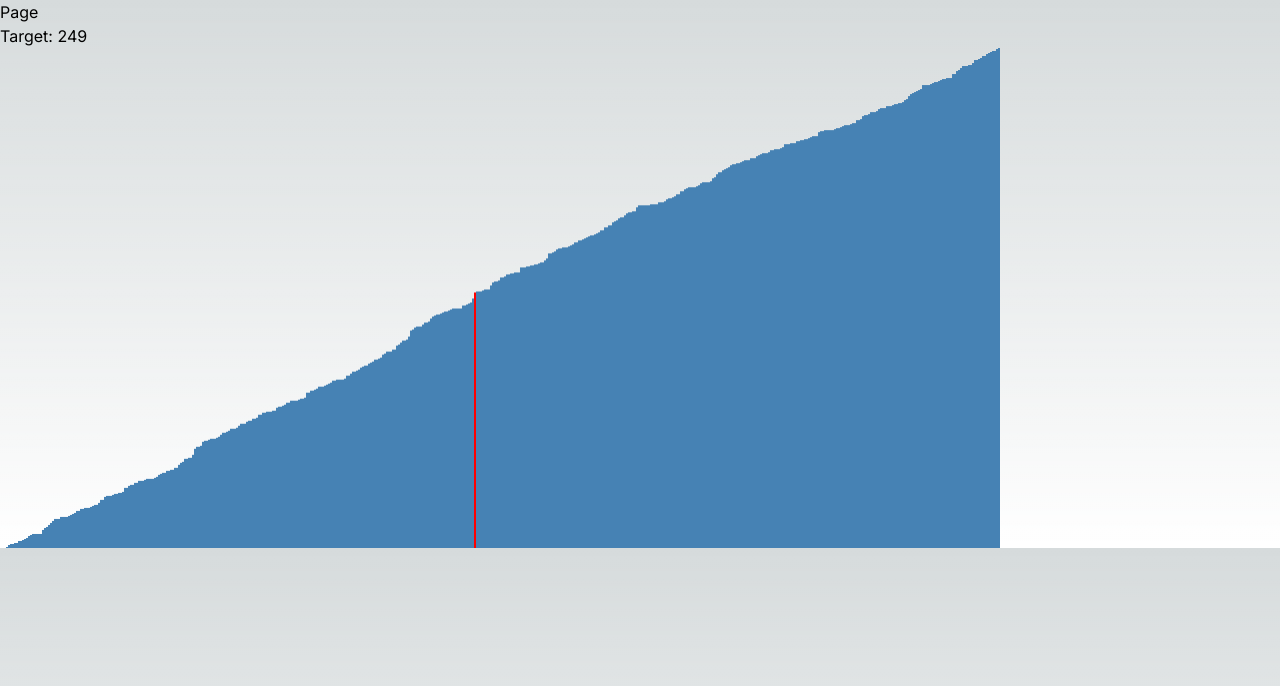
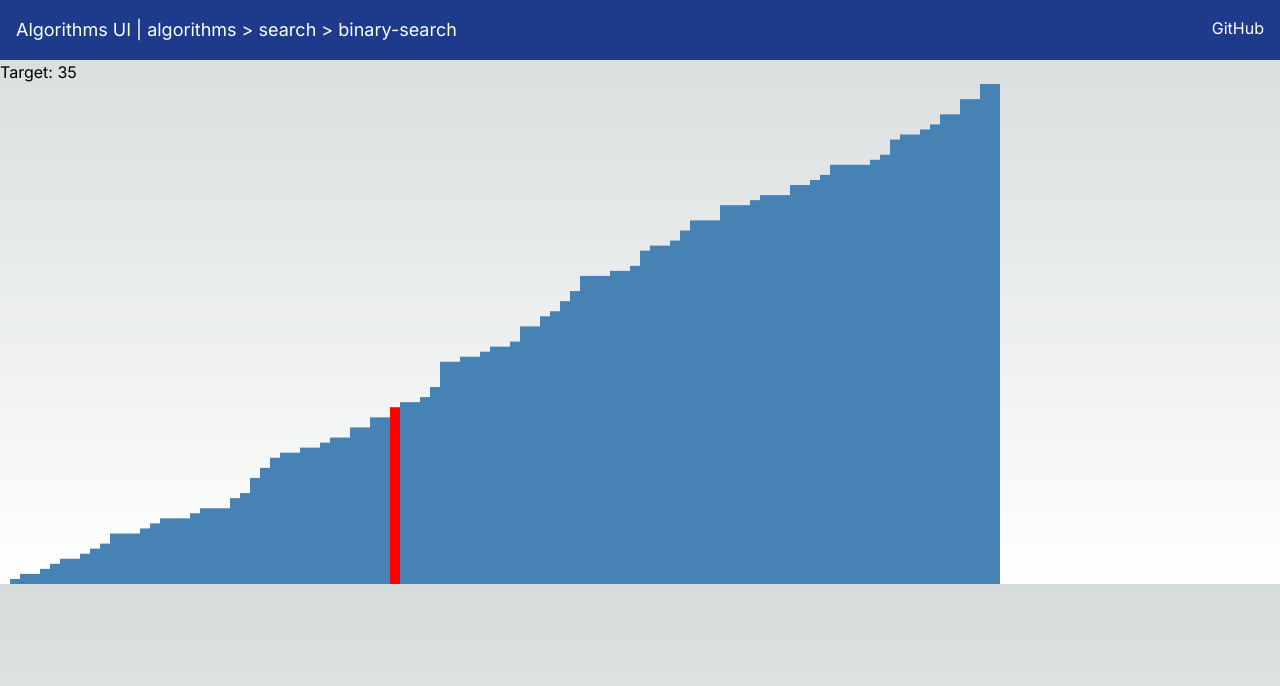
Before and after one commit to Zyoruk/algorithms-ui, a Next.js app: page /algorithms/search/binary-search in a window 1280 px wide. Shown: the top 686 px of the page. Built offline with nearby package versions, Linux system fonts and the light colour scheme.

Commit message:
refactor layout and indexing

```diff
--- a/src/app/algorithms/search/binary-search/page.tsx
+++ b/src/app/algorithms/search/binary-search/page.tsx
@@ -3,14 +3,14 @@
 import { useEffect, useRef } from "react";
 import { Controller } from "./controller";
 
-const data = new Array(500)
+const data = new Array(100)
   .fill(0)
-  .map(() => Math.floor(Math.random() * 500))
+  .map(() => Math.floor(Math.random() * 100))
   .sort((a, b) => a - b);
 
 const Page = () => {
   const svgRef = useRef<SVGSVGElement>(null);
-  const target = 249;
+  const target = 35;
 
   useEffect(() => {
     if (!svgRef.current) return;
@@ -20,7 +20,6 @@ const Page = () => {
 
   return (
     <div>
-      <h1>Page</h1>
       <div>
         <p>Target: {target}</p>
       </div>
--- a/src/app/algorithms/sorting/bubble-sort/page.tsx
+++ b/src/app/algorithms/sorting/bubble-sort/page.tsx
@@ -16,10 +16,7 @@ const Page = () => {
 
   return (
     <div>
-      <h1>Page</h1>
-      <div>
-        <svg ref={svgRef} width="1000" height="500"></svg>
-      </div>
+      <svg ref={svgRef} width="1000" height="500"></svg>
     </div>
   );
 };
--- a/src/app/algorithms/sorting/merge-sort/page.tsx
+++ b/src/app/algorithms/sorting/merge-sort/page.tsx
@@ -16,10 +16,7 @@ const Page = () => {
 
   return (
     <div>
-      <h1>Page</h1>
-      <div>
-        <svg ref={svgRef} width="1000" height="500"></svg>
-      </div>
+      <svg ref={svgRef} width="1000" height="500"></svg>
     </div>
   );
 };
--- a/src/app/algorithms/sorting/quick-sort/page.tsx
+++ b/src/app/algorithms/sorting/quick-sort/page.tsx
@@ -16,10 +16,7 @@ const Page = () => {
 
   return (
     <div>
-      <h1>Page</h1>
-      <div>
-        <svg ref={svgRef} width="1000" height="500"></svg>
-      </div>
+      <svg ref={svgRef} width="1000" height="500"></svg>
     </div>
   );
 };
--- a/src/app/layout.tsx
+++ b/src/app/layout.tsx
@@ -1,6 +1,7 @@
 import type { Metadata } from "next";
 import { Inter } from "next/font/google";
 import "./globals.css";
+import Header from "./shared/components/Header";
 
 const inter = Inter({ subsets: ["latin"] });
 
@@ -16,7 +17,12 @@ export default function RootLayout({
 }>) {
   return (
     <html lang="en">
-      <body className={inter.className}>{children}</body>
+      <body className={inter.className}>
+        <Header />
+        <div className="container">
+          {children}
+        </div>
+      </body>
     </html>
   );
 }
--- a/src/app/routes.ts
+++ b/src/app/routes.ts
@@ -1,3 +1,3 @@
 type Route = { path: string;name: string; };
- const routes: Route[] = [];
+ const routes: Route[] = [{"path":"/algorithms","name":"/algorithms"},{"path":"/algorithms/search/binary-search","name":"/algorithms/search/binary-search"},{"path":"/algorithms/search","name":"/algorithms/search"},{"path":"/algorithms/sorting/bubble-sort","name":"/algorithms/sorting/bubble-sort"},{"path":"/algorithms/sorting/merge-sort","name":"/algorithms/sorting/merge-sort"},{"path":"/algorithms/sorting","name":"/algorithms/sorting"},{"path":"/algorithms/sorting/quick-sort","name":"/algorithms/sorting/quick-sort"},{"path":"/","name":"/index"}];
 export { routes };
--- /dev/null
+++ b/src/app/shared/components/Header.tsx
@@ -0,0 +1,18 @@
+'use client';
+import Link from "next/link";
+import { usePathname } from "next/navigation";
+
+export default function Header() {
+    const pathName = usePathname();
+    const parsedPath = pathName.replace('/', '').replaceAll('/', ' > ');
+    return (
+        <>
+            <header className="p-4 bg-blue-900 text-white flex justify-between">
+                <h1 className="text-lg"><Link className="hover:text-gray-300" href={'/'}>Algorithms UI</Link> | {parsedPath}</h1>
+                <a href="https://github.com/zyoruk" className="text-white hover:text-gray-300">
+                    GitHub
+                </a>
+            </header>
+        </>
+    )
+}
--- a/src/app/shared/components/Index.tsx
+++ b/src/app/shared/components/Index.tsx
@@ -1,14 +1,18 @@
+'use client';
+
 import Link from "next/link";
 import { routes } from "../../routes";
+import { usePathname } from "next/navigation";
 
 export default function Index() {
+    const pathName = usePathname();
     return (
         <div className="z-10 max-w-5xl w-full items-center justify-between font-mono text-sm lg:flex">
             <nav>
                 <ul>
                     {routes.map((route, index) => (
                         <li key={index}>
-                            <Link href={route.path}>
+                            <Link href={route.path} className={route.path === pathName ? "text-blue-500" : "hover:text-blue-300"}>
                                 {route.name}
                             </Link>
                         </li>
```
